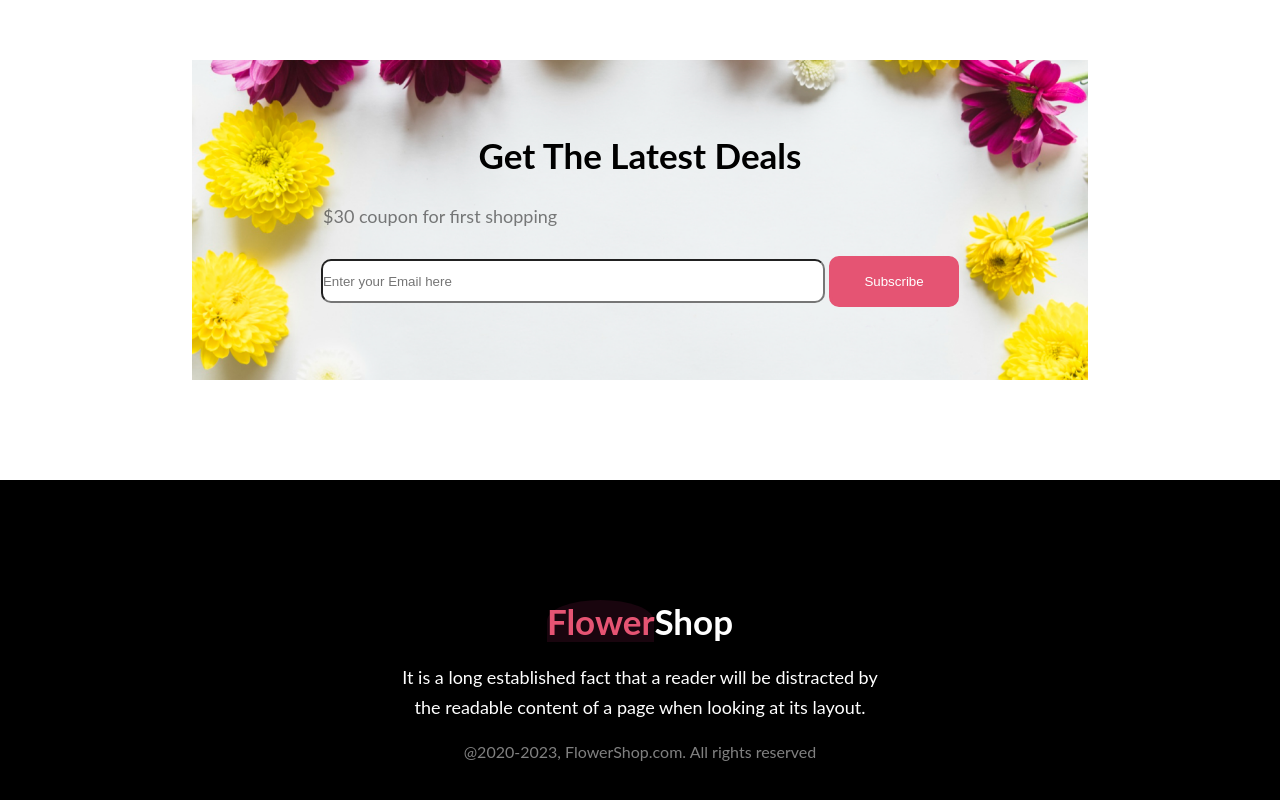
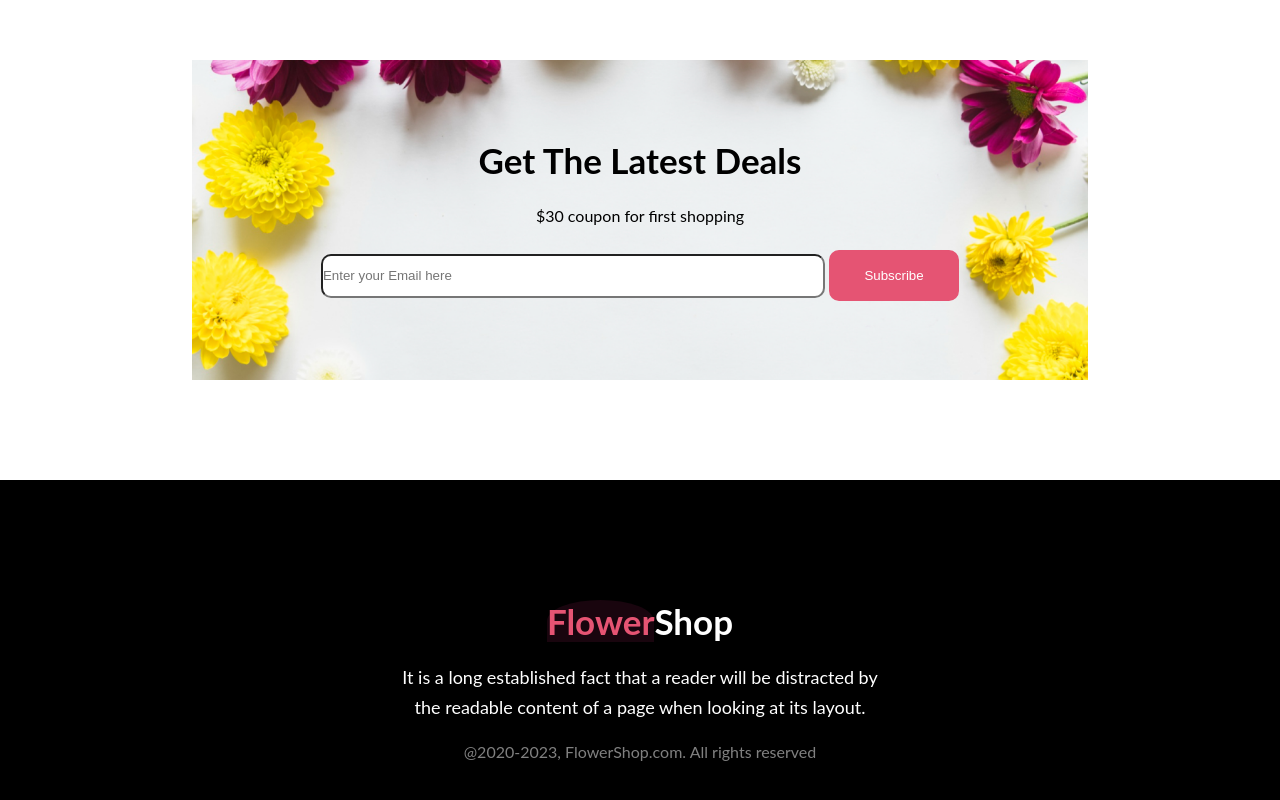
Before and after one commit to Rahad31/online-flower-shop, a plain HTML site: page index.html in a window 1280 px wide. Shown: the part 3360-4160 px from the top of the page. Drawn offline with Linux system fonts and the light colour scheme.

Commit message:
pre final

```diff
--- a/index.html
+++ b/index.html
@@ -133,7 +133,7 @@
 
             <section class="latest-deals">
                 <h1 class="deal-title">Get The Latest Deals</h1>
-                <p class="para">$30 coupon for first shopping</p>
+                <p class="para1" >$30 coupon for first shopping</p>
                 <div>
                     <input type="email" placeholder="Enter your Email here" />
                     <button class="primary-btn">Subscribe</button>
--- a/style.css
+++ b/style.css
@@ -274,6 +274,9 @@ span {
     justify-content: center;
     gap: 25px;
 }
+.para1{
+    text-align: center;
+}
 .latest-deals input {
     width: 500px;
     height: 40px;
```
